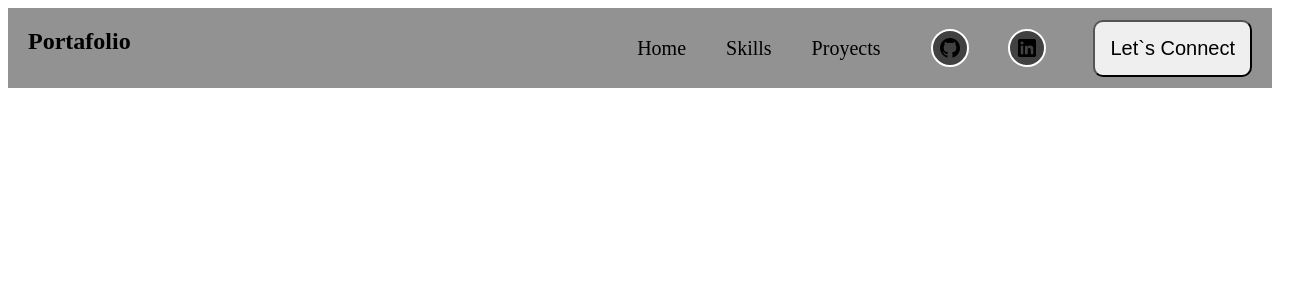
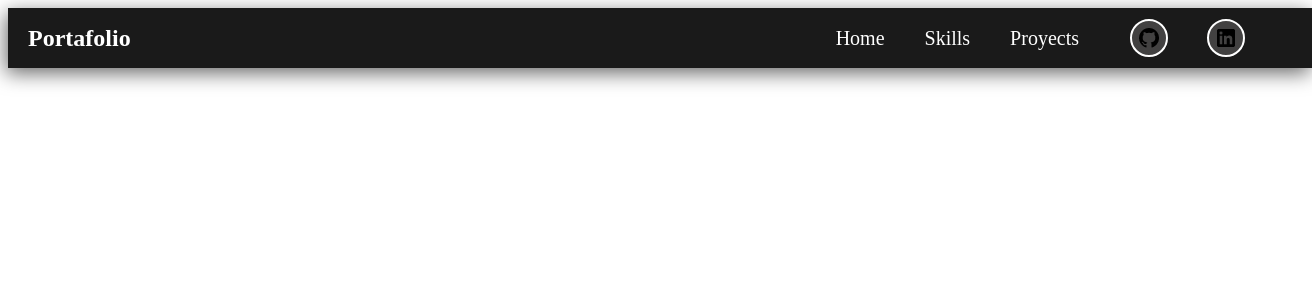
Before and after one commit to nacho-bootcamp/portafolio, a React (Vite) app: page / in a window 1280 px wide. Shown: the top 300 px of the page, 1312 px wide, since content can reach past the window. Built offline with nearby package versions, Linux system fonts and the light colour scheme.

Commit message:
navbar-complete

```diff
--- a/src/Components/Nav/Nav.jsx
+++ b/src/Components/Nav/Nav.jsx
@@ -1,18 +1,20 @@
-import React from "react";
+import React, { useState } from "react";
 import styles from "./Nav.module.css";
 import Github from "../../assets/img/github.png";
 import Linkeding from "../../assets/img/linkedin.png";
 const Nav = () => {
+  const [open, setOpen] = useState(false);
+
   return (
-    <div className={styles.Container}>
+    <nav className={styles.Container}>
       <div className={styles.Logo}>
         <h2>Portafolio </h2>
       </div>
       <div className={styles.Subcontainer}>
         <div className={styles.Links}>
-          <p>Home</p>
-          <p>Skills</p>
-          <p>Proyects</p>
+          <a href="#profile">Home</a>
+          <a href="#skills">Skills</a>
+          <a href="#proyect">Proyects</a>
         </div>
         <div className={styles.Image}>
           <a className={styles.link} href="">
@@ -24,11 +26,14 @@ const Nav = () => {
             <span className={styles.title}> Linkeding</span>
           </a>
         </div>
-        <div className={styles.boton}>
-          <button>Let`s Connect</button>
+
+        <div className={styles.toggle} onClick={() => setOpen(!open)}>
+          <span></span>
+          <span></span>
+          <span></span>
         </div>
       </div>
-    </div>
+    </nav>
   );
 };
 export default Nav;
--- a/src/Components/Nav/Nav.module.css
+++ b/src/Components/Nav/Nav.module.css
@@ -1,13 +1,21 @@
 .Container{
   display: flex;
 justify-content: space-between;
-background-color: rgb(39, 39, 39,0.5);
+align-items: center;
+height: 60px;
 padding: 0 20px;
+background-color: #1a1a1a;
+  color: #fff;
+  position: relative;
+  width: 100%;
+  box-shadow: -2px 5px 20px rgba(0, 0, 0, 0.6);
+
 
 }
 .Subcontainer{
   display: flex;
   gap: 30px;
+
 }
 
 .Links{
@@ -16,6 +24,12 @@ padding: 0 20px;
   gap: 40px;
   font-size: 20px;
 }
+
+.Links a {
+    text-decoration: none;
+      color: white;
+}
+
 
 .Image{
   display: flex;
@@ -32,16 +46,6 @@ padding: 0 20px;
 }
 
 
-.boton{
-  display: flex;
-  align-items: center;
-}
-
-.boton button{
-  padding: 15px;
-  border-radius: 10px;
-  font-size: 20px;
-}
 
 .link{
   display: inline-flex;
@@ -61,8 +65,9 @@ padding: 0 20px;
 }
 
 .link:hover{
-    border: 1px solid red;
+  border: 1px solid white;
 }
+
 
 
 link::before{
@@ -103,8 +108,15 @@ link::before{
   transform: translateX(100%);
   transition: transform 0.2s ease-in;
   display: block;
- padding-left: 23px;
+  padding-left: 23px;
   text-align: center;
   text-indent: 20px;
   width: 100%;
 }
+
+@media screen and (max-width: 700px) {
+  .link {
+    display: none;
+  }
+
+}
```
